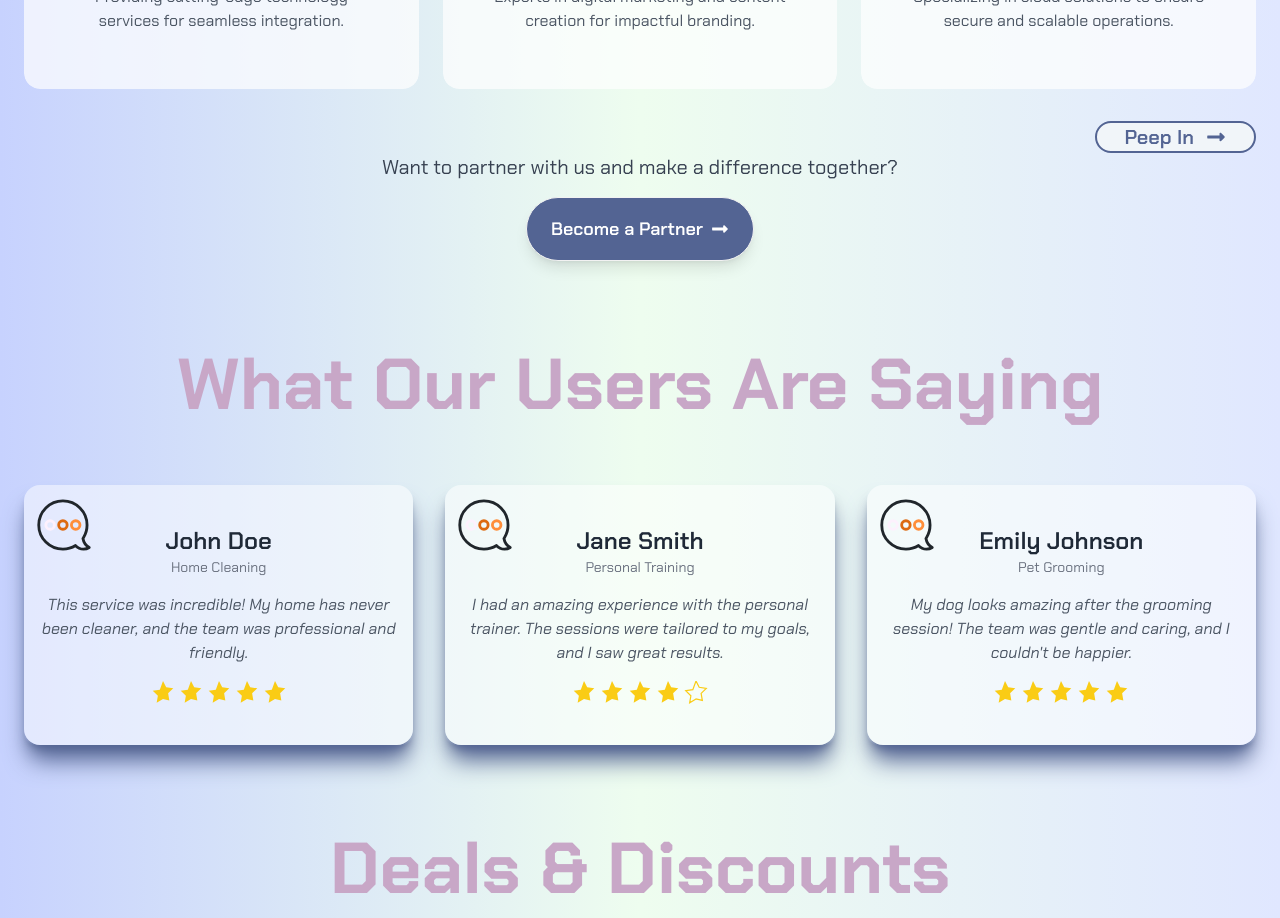
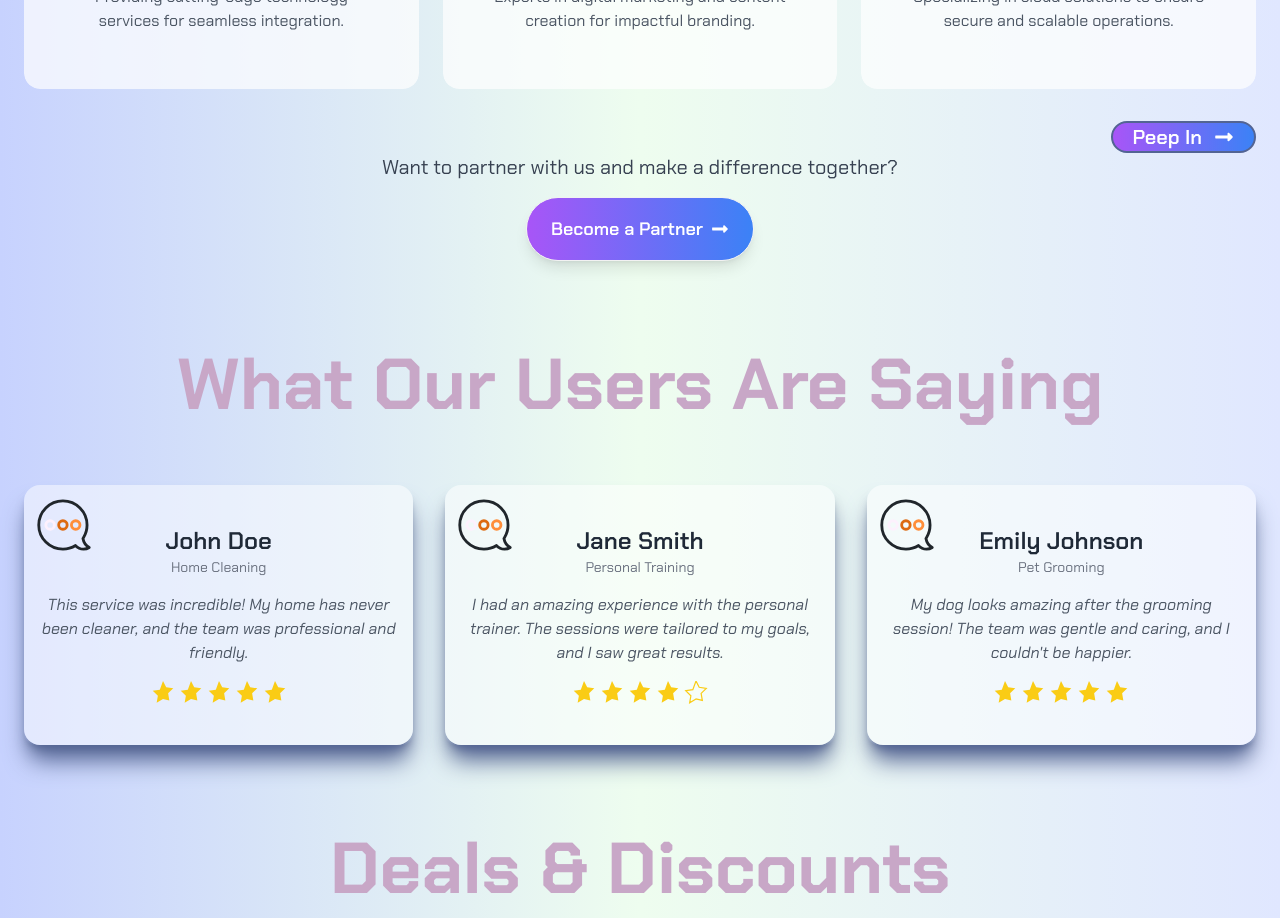
Before and after one commit to farhana988/CriticizeIt-client-side, a React (Vite) app: page / in a window 1280 px wide. Shown: the part 1340-2258 px from the top of the page. Built offline with nearby package versions, Linux system fonts and the light colour scheme; no server answers; a web font is replaced by a local one.

Commit message:
added dynamic title , favicon and loading spinner styled

```diff
--- a/index.html
+++ b/index.html
@@ -2,7 +2,7 @@
 <html lang="en" data-theme="light">
   <head>
     <meta charset="UTF-8" />
-    <link rel="icon" type="image/svg+xml" href="/vite.svg" />
+    <link rel="icon" type="image/svg+xml" href="/src/assets/logo.png" />
     <meta name="viewport" content="width=device-width, initial-scale=1.0" />
     <!-- fonts  -->
     <link rel="preconnect" href="https://fonts.googleapis.com" />
--- a/src/components/LoadingSpinner.jsx
+++ b/src/components/LoadingSpinner.jsx
@@ -2,15 +2,15 @@
 
 const LoadingSpinner = () => {
   return (
-    <div>
-      <span className="loading loading-spinner text-primary"></span>
-      <span className="loading loading-spinner text-secondary"></span>
-      <span className="loading loading-spinner text-accent"></span>
-      <span className="loading loading-spinner text-neutral"></span>
-      <span className="loading loading-spinner text-info"></span>
-      <span className="loading loading-spinner text-success"></span>
-      <span className="loading loading-spinner text-warning"></span>
-      <span className="loading loading-spinner text-error"></span>
+    <div className="flex items-center justify-center w-full min-h-[calc(100vh-305px)]">
+      <span className="loading loading-spinner md:w-16 lg:w-32 lg:h-32 text-primary"></span>
+      <span className="loading loading-spinner md:w-16 lg:w-32 lg:h-32 text-secondary"></span>
+      <span className="loading loading-spinner md:w-16 lg:w-32 lg:h-32 text-accent"></span>
+      <span className="loading loading-spinner md:w-16 lg:w-32 lg:h-32 text-neutral"></span>
+      <span className="loading loading-spinner md:w-16 lg:w-32 lg:h-32 text-info"></span>
+      <span className="loading loading-spinner md:w-16 lg:w-32 lg:h-32 text-success"></span>
+      <span className="loading loading-spinner md:w-16 lg:w-32 lg:h-32 text-warning"></span>
+      <span className="loading loading-spinner md:w-16 lg:w-32 lg:h-32 text-error"></span>
     </div>
   );
 };
--- a/src/components/MeetOurPartners.jsx
+++ b/src/components/MeetOurPartners.jsx
@@ -108,10 +108,11 @@ const MeetOurPartners = () => {
         <div className="mt-5 lg:mt-8 mb-5 md:mb-2 lg:mb-0 flex justify-end">
           <button
             onClick={() => setShowMore(!showMore)}
-            className="text-sm md:text-base lg:text-xl text-primary font-semibold
-             hover:text-indigo-800    bg-slate-100 rounded-full
+            className="text-sm md:text-base lg:text-xl font-semibold text-white
+            bg-gradient-to-r from-purple-500 to-blue-500
+             hover:from-purple-600 hover:to-blue-600   rounded-full
              transition-all flex items-center gap-1 md:gap-2 lg:gap-3
-            px-3 md:px-5 lg:px-7 border-2 border-primary"
+            px-3 md:px-5  border-2 border-primary"
           >
             {showMore ? (
               <>
@@ -131,10 +132,11 @@ const MeetOurPartners = () => {
             Want to partner with us and make a difference together?
           </p>
           <div
-            className="btn lg:btn-lg bg-primary
-          text-sm lg:text-lg text-white py-3
+            className="btn lg:btn-lg text-sm lg:text-lg text-white py-3
            px-6 rounded-full
-          font-semibold shadow-lg hover:bg-indigo-700 transition-all
+           bg-gradient-to-r from-purple-500 to-blue-500
+             hover:from-purple-600 hover:to-blue-600
+          font-semibold shadow-lg
           "
           >
             Become a Partner <FaLongArrowAltRight />
--- a/src/pages/AddService.jsx
+++ b/src/pages/AddService.jsx
@@ -3,6 +3,7 @@ import { AuthContext } from "../providers/AuthProvider";
 import axios from "axios";
 import Heading from "../components/Heading";
 import Swal from "sweetalert2";
+import { useLocation } from "react-router-dom";
 
 const AddService = () => {
   const { user } = useContext(AuthContext);
@@ -58,6 +59,13 @@ const AddService = () => {
       setLoading(false);
     }
   };
+
+    // dynamic title
+    const location =useLocation()
+    if(location.pathname==='/addService')
+
+        { document.title= 'CriticizeIt | Add Service' }
+
 
   return (
     <div className=" py-10 container mx-auto px-6 md:px-10">
--- a/src/pages/Home.jsx
+++ b/src/pages/Home.jsx
@@ -1,5 +1,6 @@
 // import React from 'react';
 
+import { useLocation } from "react-router-dom";
 import Banner from "../components/Banner";
 import DealsAndDiscounts from "../components/DealsAndDiscounts";
 import FeaturedServices from "../components/FeaturedServices";
@@ -7,6 +8,10 @@ import MeetOurPartners from "../components/MeetOurPartners";
 import UserTestimonialSpotlight from "../components/UserTestimonialSpotligh";
 
 const Home = () => {
+  const location =useLocation()
+  if(location.pathname==='/')
+
+      { document.title= 'CriticizeIt | Home' }
   return (
     <div>
       <Banner></Banner>
--- a/src/pages/Login.jsx
+++ b/src/pages/Login.jsx
@@ -67,6 +67,14 @@ const Login = () => {
         });
       }
     }
+
+
+      // dynamic title
+
+  if(location.pathname==='/login')
+
+      { document.title= 'CriticizeIt | Login' }
+
     return (
       <div className="pt-20">
         <h2 className="text-3xl md:text-5xl lg:text-7xl font-bold mb-14 text-primary
--- a/src/pages/MyReviews.jsx
+++ b/src/pages/MyReviews.jsx
@@ -6,6 +6,7 @@ import axios from "axios";
 import Heading from "../components/Heading";
 import { TfiFaceSad } from "react-icons/tfi";
 import MyReviewsCard from "../components/MyReviewsCard";
+import { useLocation } from "react-router-dom";
 
 const MyReviews = () => {
     const [reviews, setReviews] = useState([]);
@@ -24,6 +25,13 @@ const MyReviews = () => {
       };
       fetchAllReviews();
     }, [user]);
+
+      // dynamic title
+  const location =useLocation()
+  if(location.pathname==='/myReviews')
+
+      { document.title= 'CriticizeIt | My Reviews' }
+
     return (
         <div className="pt-10  container mx-auto min-h-screen">
         <Heading
--- a/src/pages/MyServices.jsx
+++ b/src/pages/MyServices.jsx
@@ -7,6 +7,7 @@ import MyServicesCard from "../components/MyServicesCard";
 import { TfiFaceSad } from "react-icons/tfi";
 import Heading from "../components/Heading";
 import { FaSearch } from "react-icons/fa";
+import { useLocation } from "react-router-dom";
 
 const MyServices = () => {
   const [services, setServices] = useState([]);
@@ -30,6 +31,15 @@ const MyServices = () => {
     };
     fetchAllServices();
   }, [searchQuery, user]);
+
+    // dynamic title
+    const location =useLocation()
+    if(location.pathname==='/myServices')
+
+        { document.title= 'CriticizeIt | My Services' }
+
+
+
   return (
     <div className="pt-10  min-h-screen">
       <Heading title={"My Services"}></Heading>
--- a/src/pages/Register.jsx
+++ b/src/pages/Register.jsx
@@ -82,6 +82,12 @@ const Registration = () => {
              });
     }
   }
+
+    // dynamic title
+    if(location.pathname==='/register')
+
+        { document.title= 'CriticizeIt | Register' }
+
 
   return (
     <div  className="pt-20">
--- a/src/pages/ServiceDetails.jsx
+++ b/src/pages/ServiceDetails.jsx
@@ -2,7 +2,7 @@
 
 import axios from "axios";
 import { useEffect, useState } from "react";
-import { useParams } from "react-router-dom";
+import { useLocation, useParams } from "react-router-dom";
 import ServiceDetailsCard from "./ServiceDetailsCard";
 import Heading from "../components/Heading";
 import ReviewForm from "../components/ReviewForm";
@@ -29,6 +29,13 @@ const ServiceDetails = () => {
     fetchAllDetails();
   }, [id]);
 
+    // dynamic title
+    const location =useLocation()
+    if(location.pathname===`/serviceDetails/${id}`)
+
+        { document.title= 'CriticizeIt | Service Details' }
+
+
   return (
     <div className="pt-20 ">
       <Heading title={"Service Details & Review"}></Heading>
--- a/src/pages/Services.jsx
+++ b/src/pages/Services.jsx
@@ -5,6 +5,7 @@ import { useEffect, useState } from "react";
 import Heading from "../components/Heading";
 import FeaturedServicesCard from "../components/FeaturedServicesCard";
 import { FaSearch } from "react-icons/fa";
+import { useLocation } from "react-router-dom";
 
 const Services = () => {
   const [services, setServices] = useState([]);
@@ -27,6 +28,14 @@ const Services = () => {
 
     fetchAllServices();
   }, [filter, search]);
+
+
+  // dynamic title
+  const location =useLocation()
+  if(location.pathname==='/services')
+
+      { document.title= 'CriticizeIt | Services' }
+
 
   return (
     <div className="container mx-auto py-10 min-h-screen">
```
Also changed, not shown: src/assets/logo.jpg (added), src/assets/logo.png (added).
